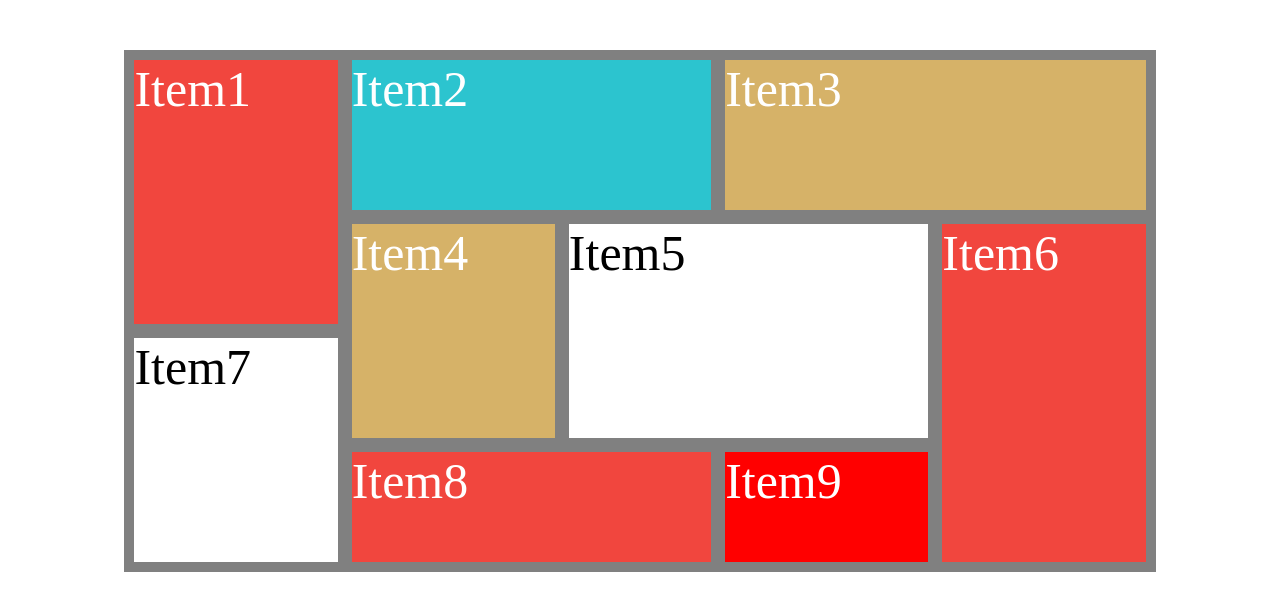
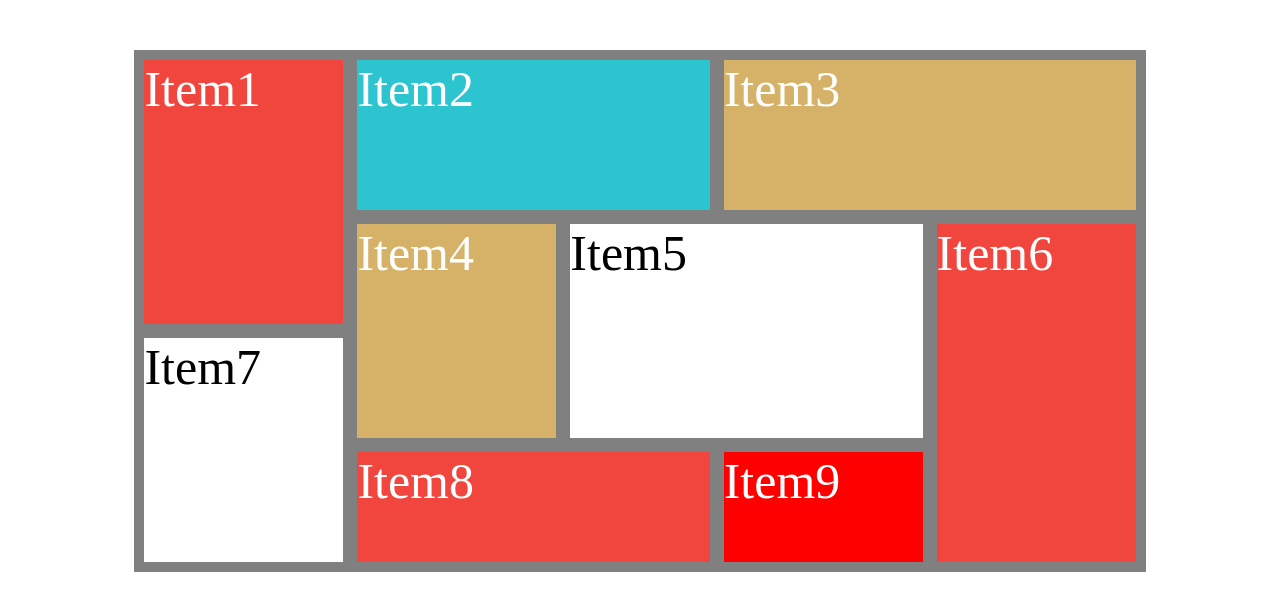
Before and after one commit to FaganAhmadov/fs-44_Task, a plain HTML site: page GRid/task-2/index.html in a window 1280 px wide. Drawn offline with Linux system fonts and the light colour scheme.

Commit message:
grid-task-test

```diff
--- a/GRid/task-2/style.css
+++ b/GRid/task-2/style.css
@@ -1,3 +1,6 @@
+* {
+  box-sizing: border-box;
+}
 .container {
   width: 80%;
   margin: 50px auto;
```
Also changed, not shown: GRid/task-2/index.html (+0 -1 lines).
